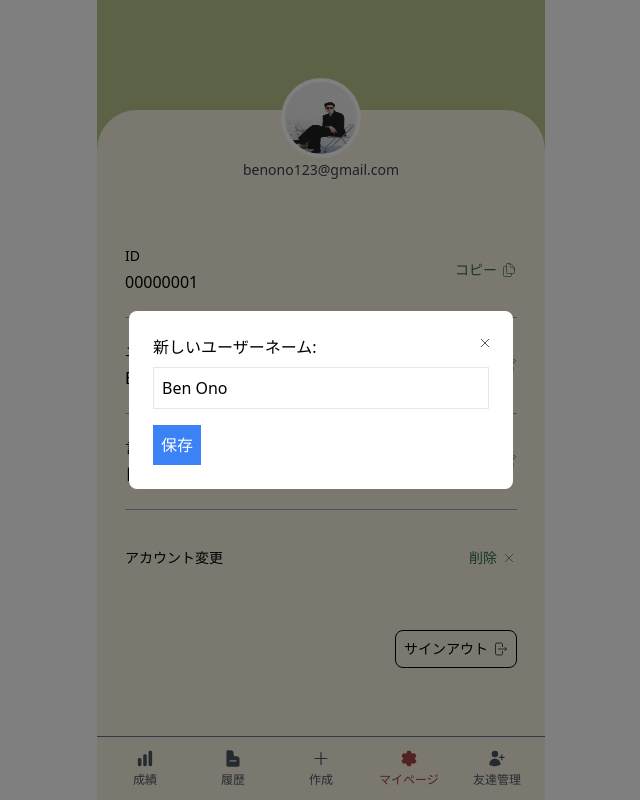
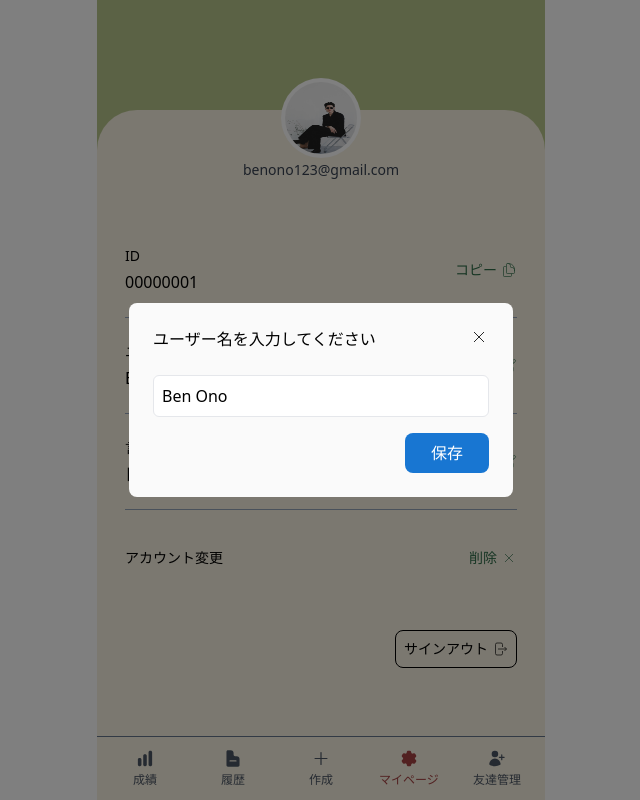
Before and after one commit to NelsoNave/mahjong-app, a Next.js app: page /mypage in a window 1280 px wide. Both pictures are taken after a click on the element "編集". Shown: the whole page, without its empty margins (319-959 px from the left). Built offline with nearby package versions, Linux system fonts and the light colour scheme.

Commit message:
style: update the style of modals #11

```diff
--- a/app/components/modals/UserModal.tsx
+++ b/app/components/modals/UserModal.tsx
@@ -11,15 +11,15 @@ const UserModal: React.FC<ModalProps> = ({ isOpen, onClose, children }) => {
 
   return (
     <div className="fixed inset-0 z-50 flex items-center justify-center bg-black bg-opacity-50">
-      <div className="relative w-96 rounded-lg bg-white p-6">
-        <button onClick={onClose} className="absolute right-5 top-6 text-black w-4 h-4">
+      <div className="relative w-96 rounded-lg bg-neutral-50 p-6">
+        <button onClick={onClose} className="absolute right-6 top-6 text-black">
           <svg
             xmlns="http://www.w3.org/2000/svg"
             fill="none"
             viewBox="0 0 24 24"
             stroke="currentColor"
-            width="16"
-            height="16"
+            width="20"
+            height="20"
           >
             <path d="M6 18 18 6M6 6l12 12" />
           </svg>
--- a/app/mypage/page.tsx
+++ b/app/mypage/page.tsx
@@ -8,6 +8,26 @@ import SignOut from "../components/SignOut";
 import Navigation from "../components/Navigation";
 
 const Page: React.FC = () => {
+  // Fetch user info
+  async function getUserInfo(): Promise<UserInfo> {
+    try {
+      const res = await fetch("https://testURL");
+
+      if (!res.ok) {
+        throw new Error("Failed to fetch users");
+      }
+
+      return res.json();
+    } catch (err) {
+      console.error(err);
+      throw err;
+    }
+  }
+
+  // Todo: fetch actual data via API once API is implemented.
+  // const userInfo = getUserInfo();
+
+  // dummy data
   const userInfo: UserInfo = {
     id: "00000001",
     username: "Ben Ono",
@@ -113,33 +133,39 @@ const Page: React.FC = () => {
             </div>
           </div>
           <UserModal isOpen={isUsernameModalOpen} onClose={handleCloseModal}>
-            <form>
-              <div>
-                <label>新しいユーザーネーム:</label>
+            <form className="flex flex-col">
+              <div className="flex flex-col gap-4">
+                <label>ユーザー名を入力してください</label>
                 <input
                   type="text"
-                  className="mt-2 w-full border p-2"
+                  className="mt-2 w-full rounded-md border p-2"
                   defaultValue={userInfo.username}
                 />
               </div>
-              <button type="submit" className="mt-4 bg-blue-500 p-2 text-white">
+              <button
+                type="submit"
+                className="bg-denim ml-auto mt-4 w-1/4 rounded-lg p-2 text-white hover:bg-opacity-90"
+              >
                 保存
               </button>
             </form>
           </UserModal>
           <UserModal isOpen={isLanguageModalOpen} onClose={handleCloseModal}>
-            <form>
-              <div>
+            <form className="flex flex-col">
+              <div className="flex flex-col gap-4">
                 <label>言語を選択してください</label>
                 <select
-                  className="mt-2 w-full border p-2"
+                  className="mt-2 w-full rounded-md border p-2"
                   defaultValue={userInfo.language}
                 >
                   <option value="jp">日本語</option>
                   <option value="en">英語</option>
                 </select>
               </div>
-              <button type="submit" className="mt-4 bg-blue-500 p-2 text-white">
+              <button
+                type="submit"
+                className="bg-denim ml-auto mt-4 w-1/4 rounded-lg p-2 text-white hover:bg-opacity-90"
+              >
                 保存
               </button>
             </form>
@@ -148,18 +174,18 @@ const Page: React.FC = () => {
             isOpen={isDeleteAccountModalOpen}
             onClose={handleCloseModal}
           >
-            <form>
+            <form className="flex flex-col gap-4">
               <p>アカウントを削除しますか？</p>
               <div className="flex justify-end gap-2">
                 <button
                   type="submit"
-                  className="mt-4 bg-blue-500 p-2 text-white"
+                  className="bg-denim mt-4 w-1/4 rounded-lg px-1 py-2 text-sm text-white hover:bg-opacity-90"
                 >
                   キャンセル
                 </button>
                 <button
                   type="submit"
-                  className="mt-4 bg-blue-500 p-2 text-white"
+                  className="bg-appleBlossom mt-4 w-1/4 rounded-lg px-1 py-2 text-white hover:bg-opacity-90"
                   onClick={handleDeleteClick}
                 >
                   削除
--- a/tailwind.config.ts
+++ b/tailwind.config.ts
@@ -14,6 +14,7 @@ export default {
         appleBlossom: "#A54242",
         pineGlade: "#B8C68C",
         amazon: "#2D6B47",
+        denim: "#1876D2",
       },
       borderWidth: {
         "0.5": "0.5px",
```
